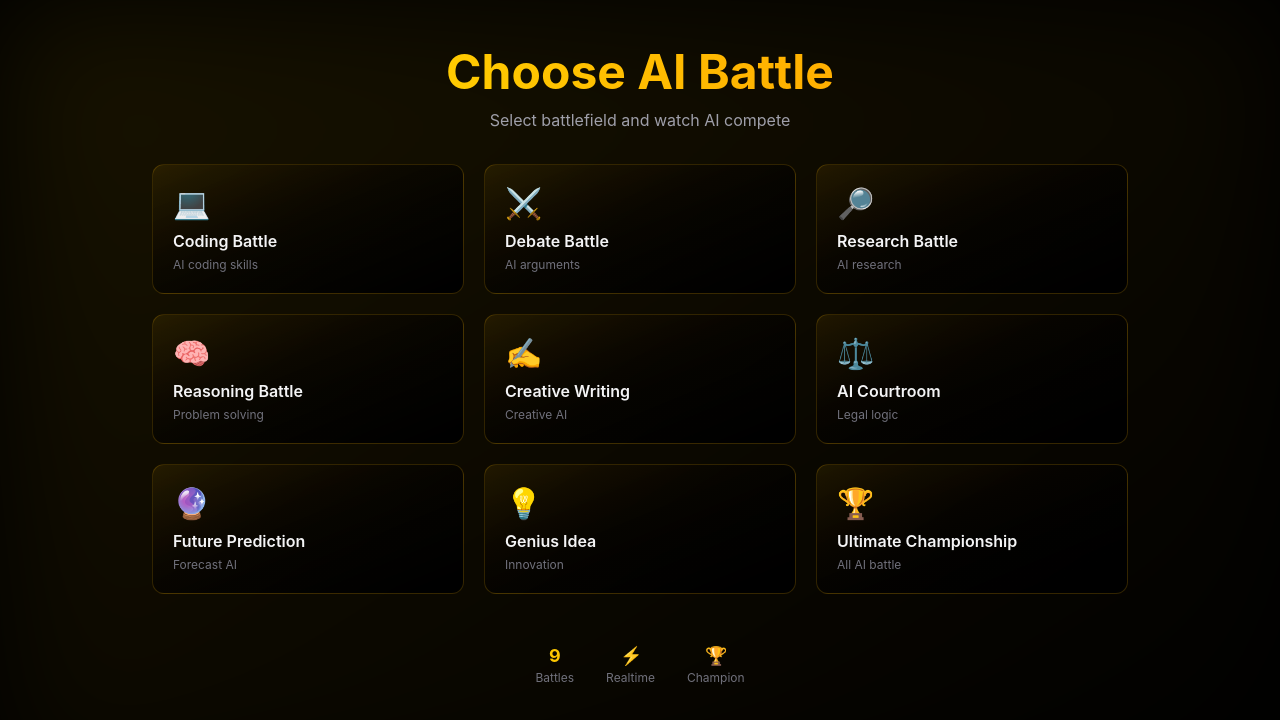
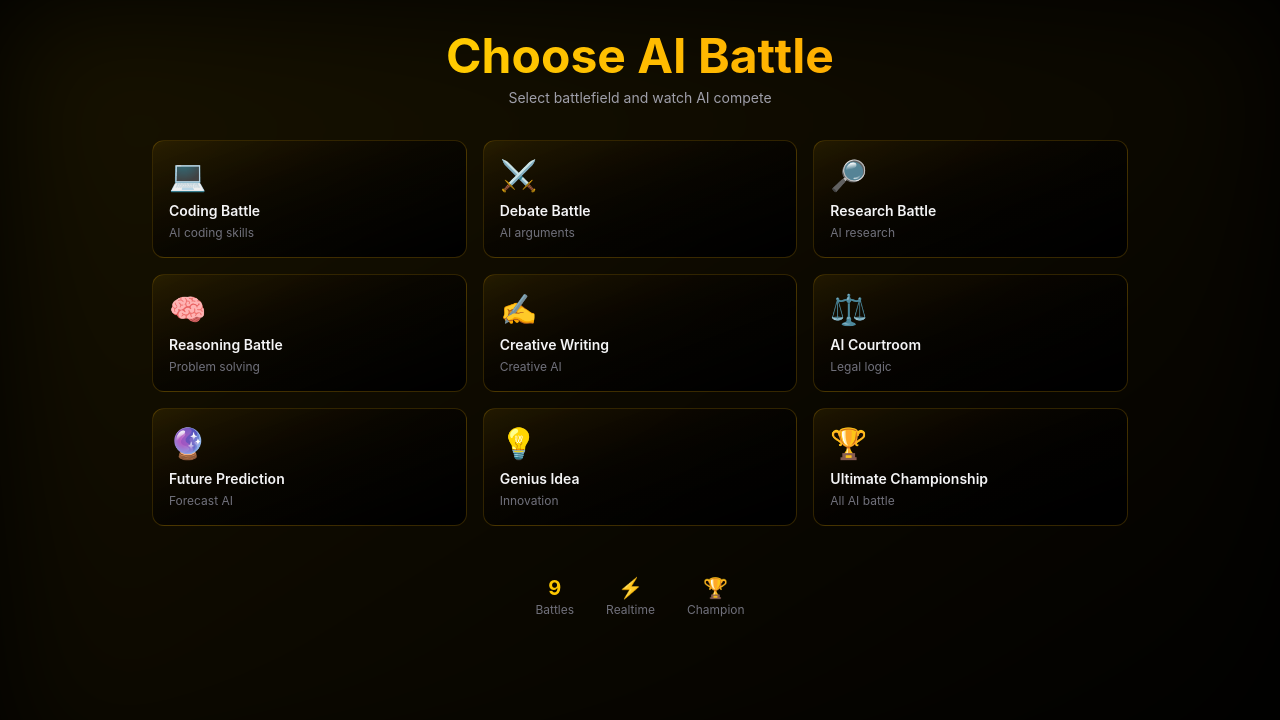
Before and after one commit to Ahsan-Khan317/Perplexity, a React (Vite) app in the folder apps/client/: page /ai_battle in a window 1280 px wide. Shown: the top 720 px of the page. Built offline with nearby package versions, Linux system fonts and the light colour scheme; no server answers.

Commit message:
debug-layout of battle_interface

```diff
--- a/apps/client/src/features/AiBattle/page/battle_interface.jsx
+++ b/apps/client/src/features/AiBattle/page/battle_interface.jsx
@@ -26,7 +26,6 @@ const WelcomeContent = ({titles}) => {
     }
   ];
 
-
   return (
     <div className="w-full max-w-6xl mx-auto mt-1">
       <div className="flex flex-col items-center justify-center py-16 px-4">
@@ -41,7 +40,7 @@ const WelcomeContent = ({titles}) => {
         </div>
 
         {/* Welcome Text */}
-        <h2 className="text-3xl sm:text-4xl font-bold text-center bg-linear-to-r from-yellow-300 via-yellow-400 to-amber-500 text-transparent bg-clip-text mb-3">
+        <h2 className="text-3xl sm:text-4xl py-1 font-bold text-center bg-linear-to-r from-yellow-300 via-yellow-400 to-amber-500 text-transparent bg-clip-text mb-3">
           {`Welcome to AI ${titles || ""} Arena`}
         </h2>
         <p className="text-zinc-400 text-center max-w-md mb-10">
@@ -80,9 +79,8 @@ const WelcomeContent = ({titles}) => {
 const ResponseDisplay = ({ isLoading, userQuestion }) => {
   const [copied, setCopied] = useState(false);
   const [selectedSolution, setSelectedSolution] = useState("solution_1");
-  const { data,titles } = useSelector((state) => state.battle);
+  const { data, titles } = useSelector((state) => state.battle);
 
-  if(titles){console.log(titles)}
   if (isLoading) {
     return (
       <div className="w-full max-w-6xl mx-auto mt-8 p-8 rounded-2xl bg-black/50 border border-yellow-400/10">
@@ -100,7 +98,7 @@ const ResponseDisplay = ({ isLoading, userQuestion }) => {
     );
   }
 
-  if (!data) return <WelcomeContent />;
+  if (!data) return <WelcomeContent titles={titles} />;
 
   const { question, solution_1, solution_2, judgement } = data.data;
   const currentSolution = selectedSolution === "solution_1" ? solution_1 : solution_2;
@@ -386,8 +384,6 @@ const CustomSearchBar = ({ onSend, isLoading }) => {
         </div>
 
         <div className="flex items-center gap-2">
-
-
           <button
             onClick={handleSend}
             disabled={isLoading}
@@ -418,7 +414,7 @@ const AiBattle = () => {
   const [showResponse, setShowResponse] = useState(true);
   const [userQuestion, setUserQuestion] = useState("");
   const contentRef = useRef(null);
-  const { data,titles } = useSelector((state) => state.battle);
+  const { data, titles } = useSelector((state) => state.battle);
 
   // Reset loading state when data arrives
   useEffect(() => {
@@ -442,41 +438,20 @@ const AiBattle = () => {
   const showWelcome = !data && !isLoading;
 
   return (
-    <div className="h-dvh bg-black text-white flex flex-col">
-      {/* Header with Logo - No border */}
-     <div className="
-relative
-z-10
-flex
-shrink-0
-w-full
-px-4
-pt-4
-pb-3
-">
-
-  <div className="
-  w-full
-  max-w-6xl
-  mx-auto
-  flex
-  items-center
-  justify-between
-  ">
-
+    <div className="h-screen sm:h-[100 dvh] pb-4   text-white flex flex-col overflow-X-hidden">
+      {/* Header with Logo - with safe area padding */}
+      <div className="relative z-10 flex shrink-0 w-full px-4 pt-safe  ">
+        <div className="w-full max-w-6xl mx-auto flex items-center py-2 justify-between">
           <Logo
             title="AI Battle Arena"
             desc="Watch AI models compete"
             variant="zap"
           />
-
           <div className="flex items-center gap-3 text-xs text-zinc-500">
             <span className="hidden sm:inline">⚡ Live</span>
             <span className="w-2 h-2 rounded-full bg-green-500 animate-pulse"></span>
           </div>
-
         </div>
-
       </div>
 
       {/* Scrollable Content Area */}
@@ -484,7 +459,7 @@ pb-3
         ref={contentRef}
         className="relative z-10 flex-1 overflow-y-auto px-4 py-4 scrollbar-thin scrollbar-thumb-yellow-400/20 scrollbar-track-transparent bg-black"
       >
-        {showWelcome && <WelcomeContent titles={titles || ""}/>}
+        {showWelcome && <WelcomeContent titles={titles || ""} />}
         {!showWelcome && (
           <ResponseDisplay
             isLoading={isLoading}
@@ -494,8 +469,8 @@ pb-3
         <div className="h-4"></div>
       </div>
 
-      {/* Custom Search Bar - Fixed at bottom, centered, larger on PC */}
-      <div className="relative z-10 flex justify-center shrink-0 px-4 pt-1 pb-16 sm:pb-4">
+      {/* Custom Search Bar - Fixed at bottom */}
+      <div className="relative z-10 flex justify-center shrink-0 px-4 pt-1 pb-safe sm:pb-4 bg-linear-to-t from-black via-black/95 to-transparent">
         <div className="max-w-4xl mx-auto w-full flex justify-center">
           <div className="w-full lg:w-full flex justify-center">
             <CustomSearchBar
--- a/apps/client/src/features/AiBattle/page/selectBattle.jsx
+++ b/apps/client/src/features/AiBattle/page/selectBattle.jsx
@@ -67,18 +67,17 @@ function SelectAIBattle() {
 
   // Update Redux when selected battle changes
   useEffect(() => {
-
-const setTitle = async()=>{
-    if (selectedBattle && UsesetBattleTitle ) {
-     UsesetBattleTitle(selectedBattle);
-    }
-
-}
-
-setTitle()
-
-
-
+    const setTitle = async () => {
+      if (selectedBattle && UsesetBattleTitle) {
+        try {
+          await UsesetBattleTitle(selectedBattle);
+          console.log("Battle title set:", selectedBattle);
+        } catch (error) {
+          console.error("Error setting battle title:", error);
+        }
+      }
+    };
+    setTitle();
   }, [selectedBattle, UsesetBattleTitle]);
 
   const handleBattleSelect = useCallback((battleName) => {
@@ -96,9 +95,7 @@ setTitle()
       // Set selected battle
       setSelectedBattle(battleName);
 
-
-
-      // Use replace to prevent back button issues
+      // Navigate to battle arena
       navigate("/ai_battle_arena", { replace: true });
 
     } catch (error) {
@@ -110,37 +107,36 @@ setTitle()
       setTimeout(() => {
         if (isMounted.current) {
           processing.current = false;
-          // Don't reset isNavigating here as it might cause issues
         }
       }, 1000);
     }
   }, [navigate, isNavigating]);
 
   return (
-    <div className="min-h-screen bg-black text-white relative overflow-y-auto overflow-x-hidden">
+    <div className="h-screen bg-black text-white relative overflow-y-auto overflow-x-hidden">
       {/* Background */}
       <div className="fixed inset-0 bg-linear-to-br from-yellow-400/10 via-yellow-500/5 to-transparent blur-3xl pointer-events-none" />
 
-      <div className="relative z-10 max-w-5xl mx-auto px-3 sm:px-6 py-8 sm:py-12 pt-20 sm:pt-12">
+      <div className="relative z-10 max-w-5xl mx-auto px-4 sm:px-6 py-6 sm:py-8">
         {/* Header */}
-        <div className="text-center mb-8">
-          <h1 className="text-3xl sm:text-5xl font-bold bg-linear-to-r from-yellow-300 to-amber-500 text-transparent bg-clip-text">
+        <div className="text-center mb-6 sm:mb-8">
+          <h1 className="text-2xl sm:text-4xl md:text-5xl font-bold bg-linear-to-r from-yellow-300 to-amber-500 text-transparent bg-clip-text">
             Choose AI Battle
           </h1>
-          <p className="mt-3 text-zinc-400 text-xs sm:text-base">
+          <p className="mt-2 text-zinc-400 text-xs sm:text-sm">
             Select battlefield and watch AI compete
           </p>
         </div>
 
         {/* Battle Cards */}
-        <div className="grid grid-cols-2 sm:grid-cols-2 lg:grid-cols-3 gap-3 sm:gap-5">
+        <div className="grid grid-cols-2 sm:grid-cols-2 lg:grid-cols-3 gap-3 sm:gap-4">
           {battles.map((battle) => (
             <button
               key={battle.name}
               onClick={() => handleBattleSelect(battle.name)}
               disabled={isNavigating || processing.current}
               className={`
-                relative rounded-xl border p-3 sm:p-5 text-left
+                relative rounded-xl border p-3 sm:p-4 text-left
                 bg-linear-to-br from-yellow-500/10 to-black
                 border-yellow-500/20 cursor-pointer
                 hover:border-yellow-400
@@ -155,7 +151,7 @@ setTitle()
                 {battle.icon}
               </div>
 
-              <h2 className="mt-2 font-semibold text-xs sm:text-base text-zinc-100">
+              <h2 className="mt-2 font-semibold text-xs sm:text-sm text-zinc-100">
                 {battle.name}
               </h2>
 
@@ -167,20 +163,20 @@ setTitle()
         </div>
 
         {/* Footer Stats */}
-        <div className="mt-12 flex justify-center gap-8 text-center text-xs text-zinc-500">
+        <div className="mt-8 sm:mt-12 pb-4 flex justify-center gap-6 sm:gap-8 text-center text-xs text-zinc-500">
           <div>
-            <p className="text-yellow-400 font-bold text-lg">9</p>
-            Battles
+            <p className="text-yellow-400 font-bold text-lg sm:text-xl">9</p>
+            <span className="text-[10px] sm:text-xs">Battles</span>
           </div>
 
           <div>
-            <p className="text-yellow-400 font-bold text-lg">⚡</p>
-            Realtime
+            <p className="text-yellow-400 font-bold text-lg sm:text-xl">⚡</p>
+            <span className="text-[10px] sm:text-xs">Realtime</span>
           </div>
 
           <div>
-            <p className="text-yellow-400 font-bold text-lg">🏆</p>
-            Champion
+            <p className="text-yellow-400 font-bold text-lg sm:text-xl">🏆</p>
+            <span className="text-[10px] sm:text-xs">Champion</span>
           </div>
         </div>
       </div>
--- a/apps/client/src/features/chat/components/chat_message.jsx
+++ b/apps/client/src/features/chat/components/chat_message.jsx
@@ -206,7 +206,7 @@ const ChatMessage = ({ messages, isTyping = false, setslidestate }) => {
         className="
     sm:hidden
    active:scale-90
- top-21
+ top-22
 left-6    flex items-center justify-center
 
     w-fit
--- a/apps/client/src/features/chat/pages/chat.jsx
+++ b/apps/client/src/features/chat/pages/chat.jsx
@@ -57,7 +57,7 @@ const Chat = () => {
         className="h-full flex-1 flex flex-col overflow-hidden p-2 text-white"
       >
         <Chat_section
-          // onclick={() => setslidestate(!slidestate)}
+          onclick={() => setslidestate(!slidestate)}
           active={active}
           setactive={setactive}
           setslidestate={setslidestate}
--- a/apps/client/src/index.css
+++ b/apps/client/src/index.css
@@ -22,3 +22,12 @@ body {
 .scrollbar::-webkit-scrollbar-thumb:hover {
   background: rgba(253, 224, 71, 1);
 }
+/* Add to your global CSS */
+@layer utilities {
+  .pt-safe {
+    padding-top: env(safe-area-inset-top);
+  }
+  .pb-safe {
+    padding-bottom: env(safe-area-inset-bottom);
+  }
+}
```
Lines whose indentation alone changed are shown as unchanged.
